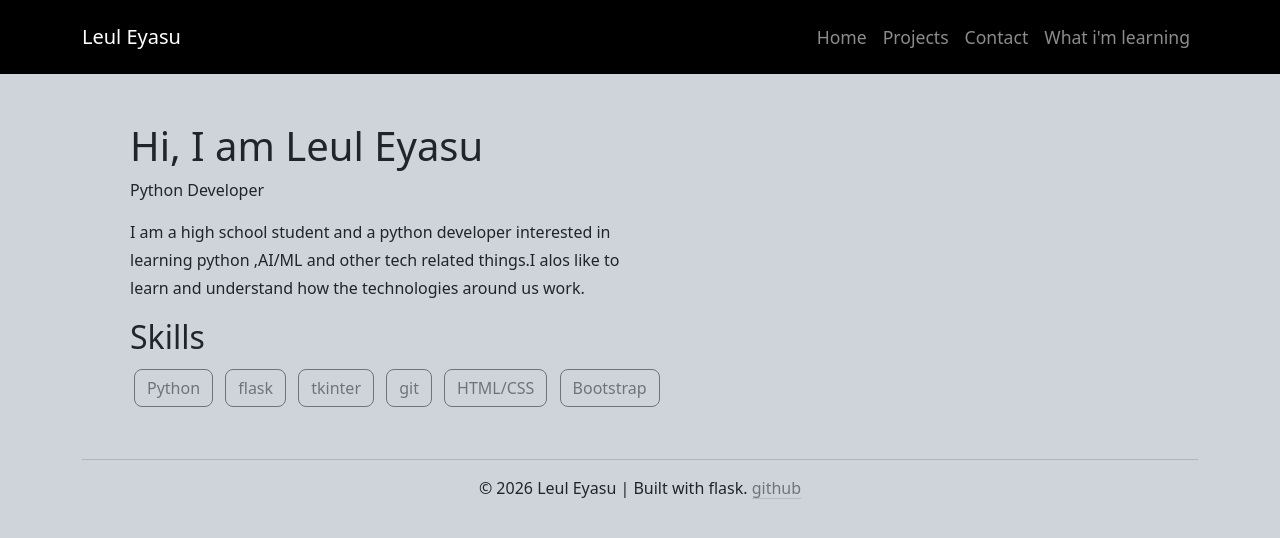
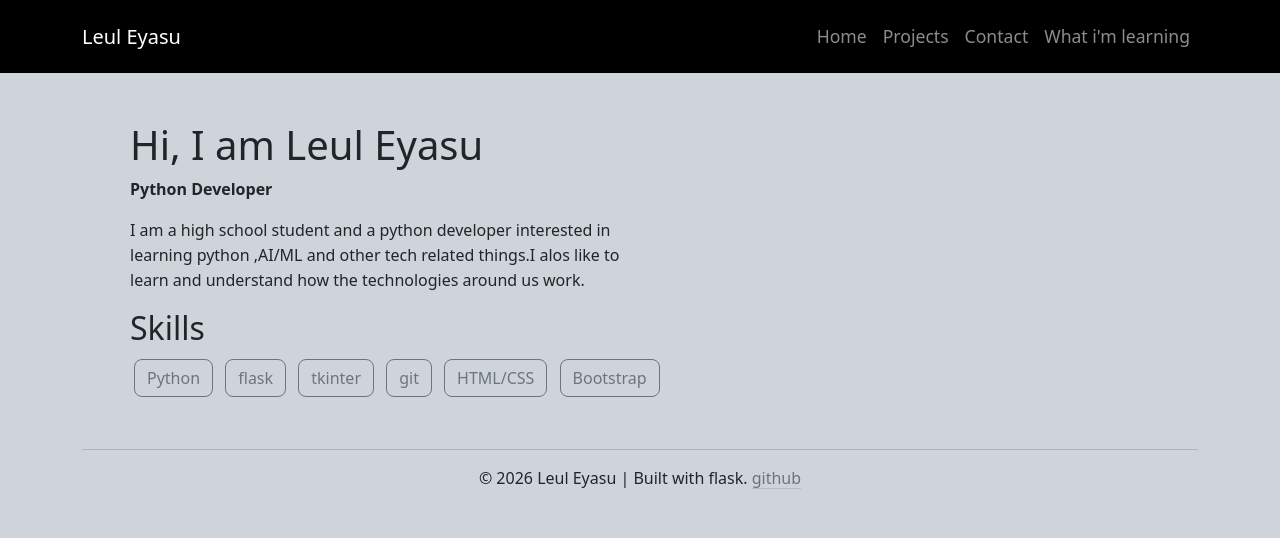
Before and after one commit to Leul-Eyasu/Personal_Portfolio_flask, a Flask app: page / in a window 1280 px wide. Shown: the top 538 px of the page. Run offline with Flask 3, Linux system fonts and the light colour scheme.

Commit message:
before the home page change

```diff
--- a/static/style.css
+++ b/static/style.css
@@ -1,4 +1,6 @@
-
+body{
+    line-height: 25px;
+}
 .nav-link{
     font-size: 1.1rem;
 }
--- a/templates/base.html
+++ b/templates/base.html
@@ -25,17 +25,8 @@
         </div>
     </nav>
     <main>
-        {% with messages = get_flashed_messages(with_categories=true) %}
-            {% if messages %}
-                <div class="flash-container">
-                    {% for category, message in messages %}
-                        <div class="flash {{ category }}">{{ message }}</div>
-                    {% endfor %}
-                </div>
-            {% endif %}
-        {% endwith %}
+        {% block content%}
 
-        {% block content%}
         {% endblock %}
     </main>
     <div class="container">
--- a/templates/index.html
+++ b/templates/index.html
@@ -4,10 +4,10 @@
 <div class="container">
     <section class="px-5 py-5">
         <h1>Hi, I am {{student.name}}</h1>
-        <p>{{student.role}}</p>
+        <p class="fw-bold">{{student.role}}</p>
         <div class="row">
             <div class="col-12 col-md-6">
-                <p style="line-height: 28px;">{{student.bio}}</p>
+                <p>{{student.bio}}</p>
             </div>
         </div>
         <h2>Skills</h2>
--- a/templates/learning.html
+++ b/templates/learning.html
@@ -3,9 +3,9 @@
 {% block content %}
 <div class="container text-left py-5">
     <h3>Here are some of the things i'm trying to learn:</h3>
-    <div class="list-group d-flex py-3 gap-3">
+    <div class="list-group  py-3 gap-3">
         {% for subject in student.learning%}
-            <p class="list-group-item">{{subject}}</p>
+            <p class="list-group-item list-group-item-action fs-6" aria-current="true">{{subject}}</p>
         {% endfor %}
     </div>
 </div>
```
